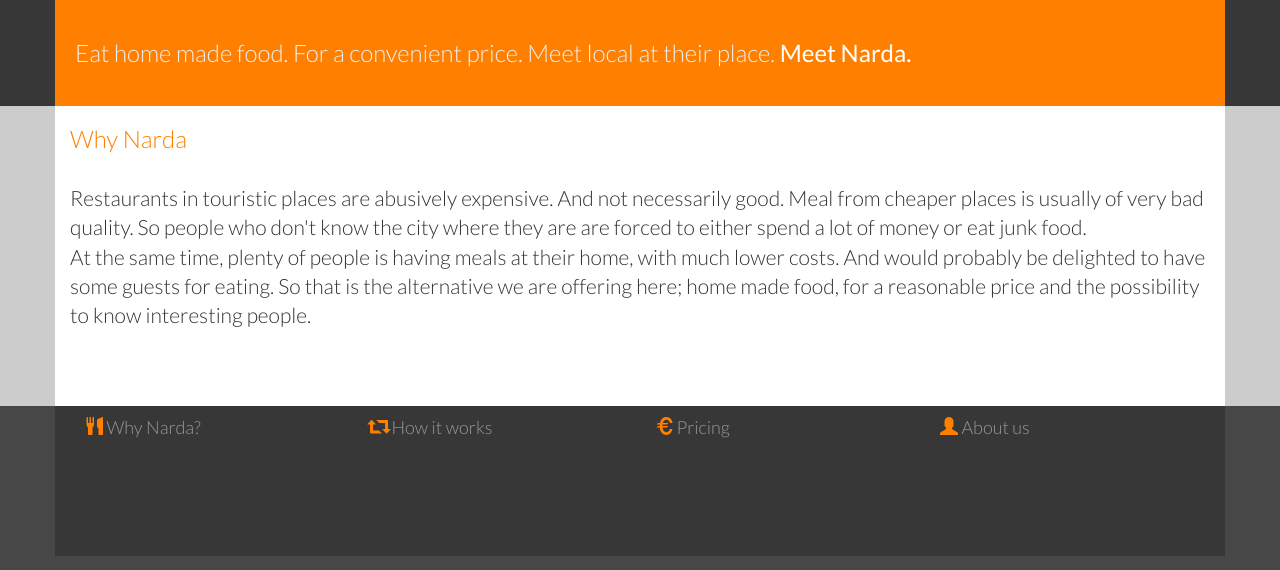
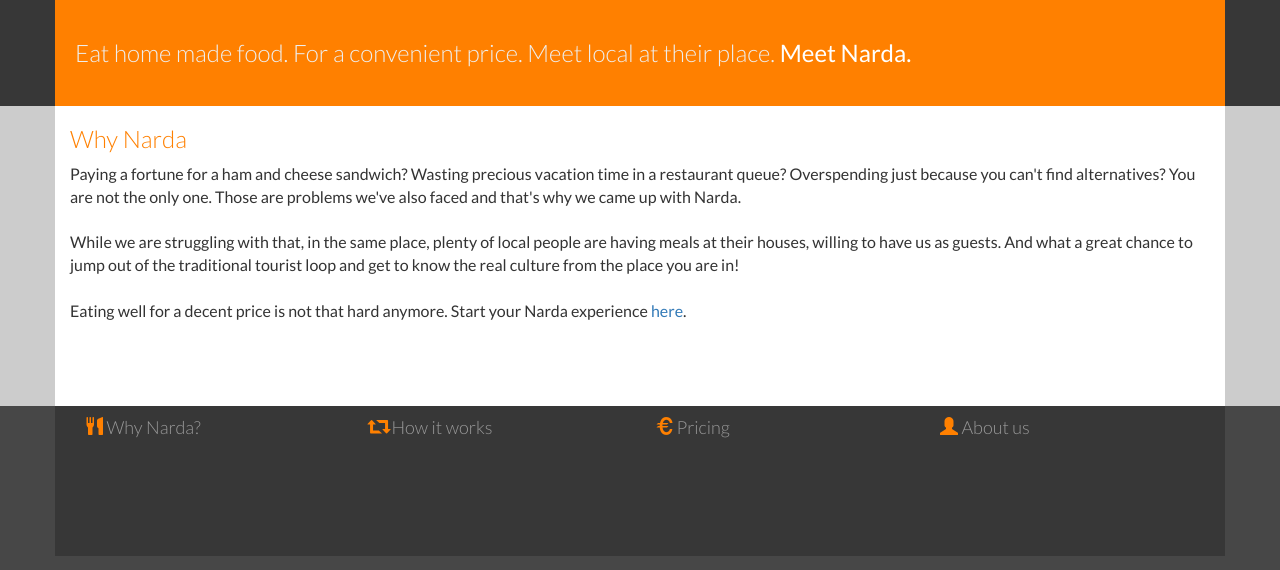
Before and after one commit to pabloportela/narda, a Django app: template templates/site_info/why.html in a window 1280 px wide. Shown: the part 50-620 px from the top of the page. Run offline with Django 3.2, Linux system fonts and the light colour scheme; the template is opened without the code that fills it, so the values that code supplies are empty; some libraries are stand-ins or nearby versions.

Commit message:
Worked on the why.html page wording.

```diff
--- a/templates/site_info/why.html
+++ b/templates/site_info/why.html
@@ -6,11 +6,18 @@
 <div class="middle">
     <div class="container">
     <h3 class="narda-orange">Why Narda</h3>
-    </br>
-    <p class="lead">
-Restaurants in touristic places are abusively expensive. And not necessarily good. Meal from cheaper places is usually of very bad quality. So people who don't know the city where they are are forced to either spend a lot of money or eat junk food.
-<br/>
-At the same time, plenty of people is having meals at their home, with much lower costs. And would probably be delighted to have some guests for eating. So that is the alternative we are offering here; home made food, for a reasonable price and the possibility to know interesting people.
+    <p>
+Paying a fortune for a ham and cheese sandwich?
+Wasting precious vacation time in a restaurant queue?
+Overspending just because you can't find alternatives?
+You are not the only one. Those are problems we've also faced and that's why we came up with Narda.
+    <br/>
+    <br/>
+While we are struggling with that, in the same place, plenty of local people are having meals at their houses, willing to have us as guests.
+And what a great chance to jump out of the traditional tourist loop and get to know the real culture from the place you are in!
+    <br/>
+    <br/>
+Eating well for a decent price is not that hard anymore. Start your Narda experience <a href="/">here</a>.
     </p>
     </div>
 </div>
```
